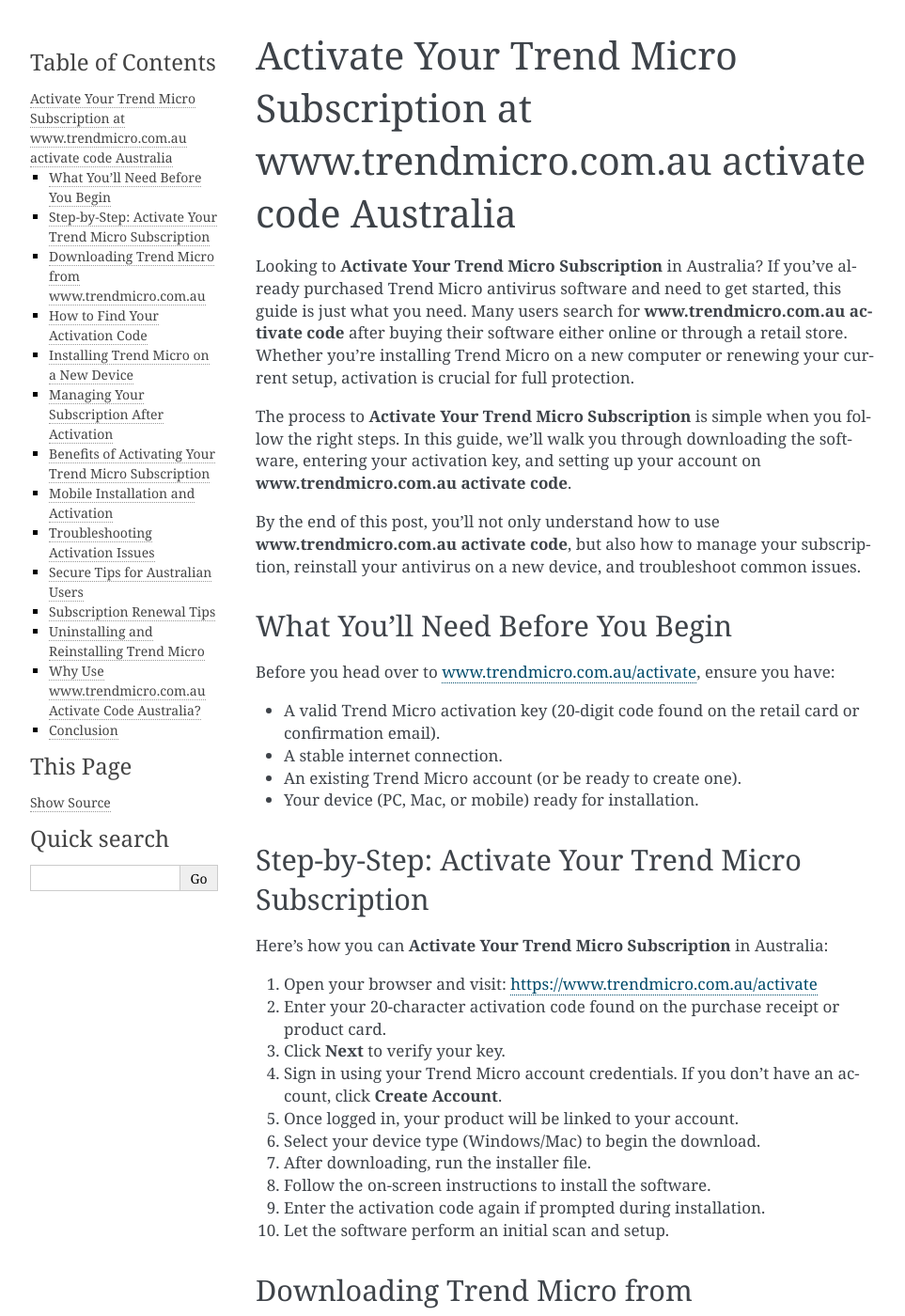
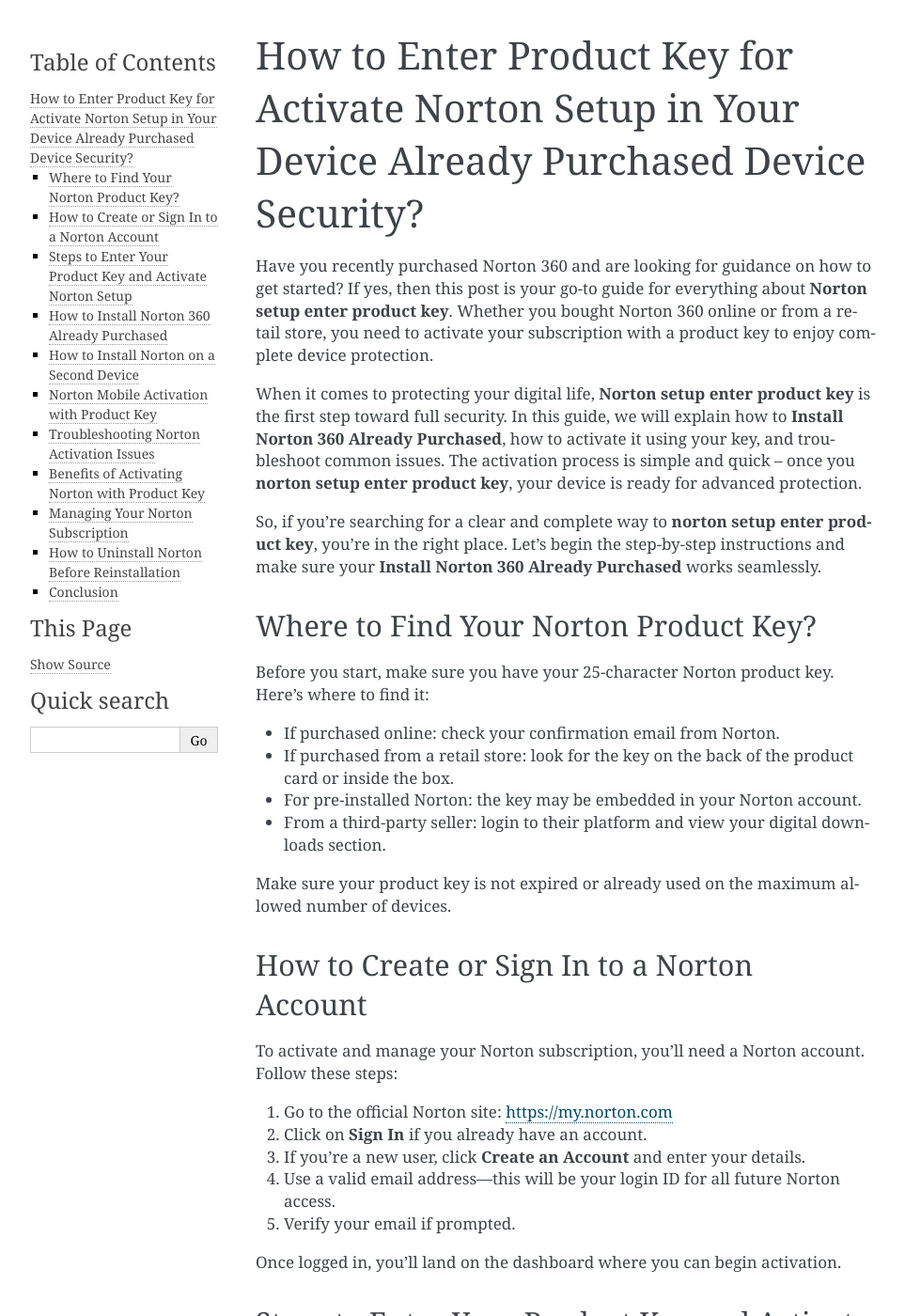
Before and after one commit to janelangton/NewsClassifier, a Sphinx documentation site: the page built from docs/index.rst, in a window 1280 px wide and 1400 px high. Shown: the whole window at 94% size, without its empty margins (148-1111 px from the left). Built offline with Sphinx 7.4.7, drawn with Linux system fonts in a browser that asks for light colours; some of the changed text lies outside the part shown.

Commit message:
Update index.rst

```diff
--- a/docs/index.rst
+++ b/docs/index.rst
@@ -1,197 +1,186 @@
-Activate Your Trend Micro Subscription at www.trendmicro.com.au activate code Australia
-=========================================================================================
+How to Enter Product Key for Activate Norton Setup in Your Device Already Purchased Device Security?
+======================================================================================================
 
-Looking to **Activate Your Trend Micro Subscription** in Australia? If you've already purchased Trend Micro antivirus software and need to get started, this guide is just what you need. Many users search for **www.trendmicro.com.au activate code** after buying their software either online or through a retail store. Whether you're installing Trend Micro on a new computer or renewing your current setup, activation is crucial for full protection.
+Have you recently purchased Norton 360 and are looking for guidance on how to get started? If yes, then this post is your go-to guide for everything about **Norton setup enter product key**. Whether you bought Norton 360 online or from a retail store, you need to activate your subscription with a product key to enjoy complete device protection.
 
-The process to **Activate Your Trend Micro Subscription** is simple when you follow the right steps. In this guide, we’ll walk you through downloading the software, entering your activation key, and setting up your account on **www.trendmicro.com.au activate code**.
+When it comes to protecting your digital life, **Norton setup enter product key** is the first step toward full security. In this guide, we will explain how to **Install Norton 360 Already Purchased**, how to activate it using your key, and troubleshoot common issues. The activation process is simple and quick – once you **norton setup enter product key**, your device is ready for advanced protection.
 
-By the end of this post, you'll not only understand how to use **www.trendmicro.com.au activate code**, but also how to manage your subscription, reinstall your antivirus on a new device, and troubleshoot common issues.
+So, if you're searching for a clear and complete way to **norton setup enter product key**, you're in the right place. Let's begin the step-by-step instructions and make sure your **Install Norton 360 Already Purchased** works seamlessly.
 
-What You’ll Need Before You Begin
+Where to Find Your Norton Product Key?
+--------------------------------------
+
+Before you start, make sure you have your 25-character Norton product key. Here's where to find it:
+
+- If purchased online: check your confirmation email from Norton.
+- If purchased from a retail store: look for the key on the back of the product card or inside the box.
+- For pre-installed Norton: the key may be embedded in your Norton account.
+- From a third-party seller: login to their platform and view your digital downloads section.
+
+Make sure your product key is not expired or already used on the maximum allowed number of devices.
+
+How to Create or Sign In to a Norton Account
+--------------------------------------------
+
+To activate and manage your Norton subscription, you’ll need a Norton account. Follow these steps:
+
+1. Go to the official Norton site:
+   `https://my.norton.com <https://my.norton.com>`_
+
+2. Click on **Sign In** if you already have an account.
+
+3. If you’re a new user, click **Create an Account** and enter your details.
+
+4. Use a valid email address—this will be your login ID for all future Norton access.
+
+5. Verify your email if prompted.
+
+Once logged in, you’ll land on the dashboard where you can begin activation.
+
+Steps to Enter Your Product Key and Activate Norton Setup
+----------------------------------------------------------
+
+Ready to activate Norton? Here's the full process to **norton setup enter product key** for an already purchased product:
+
+1. Open your browser and visit
+   `https://www.norton.com/setup <https://www.norton.com/setup>`_
+
+2. Sign in with your Norton account credentials.
+
+3. Click on **Enter a Product Key**.
+
+4. Carefully type in your 25-digit key and hit **Next**.
+
+5. Norton will validate the key and confirm your subscription.
+
+6. You’ll now see your eligible Norton products listed.
+
+7. Click **Download** next to the Norton 360 or product you purchased.
+
+8. Once downloaded, open the installer file and allow changes if prompted.
+
+9. Follow on-screen instructions to install.
+
+10. After installation, sign in again and your device will be secured.
+
+How to Install Norton 360 Already Purchased
+--------------------------------------------
+
+If you've already purchased Norton 360, follow these simple steps to install:
+
+1. Sign in to your Norton account:
+   `https://my.norton.com <https://my.norton.com>`_
+
+2. On the dashboard, click **Download** next to Norton 360.
+
+3. Open the downloaded installer.
+
+4. Allow the app to make changes to your device.
+
+5. Follow setup prompts, including terms and conditions.
+
+6. Enter your **norton setup enter product key** if it hasn’t been added already.
+
+7. Wait for the software to complete installation.
+
+8. Perform the initial scan when prompted.
+
+9. Customize security settings if needed.
+
+10. Restart your computer for a clean start.
+
+How to Install Norton on a Second Device
+----------------------------------------
+
+If your subscription allows multiple devices, here’s how to install it on a second device:
+
+1. Open your primary device and log in to your Norton account.
+
+2. Go to **My Subscriptions** and click **Install on Another Device**.
+
+3. Choose the type of device (Windows, Mac, Android, iOS).
+
+4. Email yourself the installer link or download directly on the second device.
+
+5. Open the installer, sign in, and the license will activate automatically.
+
+Norton Mobile Activation with Product Key
+-----------------------------------------
+
+To install Norton on your smartphone:
+
+1. Visit the Play Store (Android) or App Store (iOS).
+
+2. Search for **Norton 360 Mobile Security**.
+
+3. Download and install the app.
+
+4. Open the app and sign in using your Norton account.
+
+5. If not already linked, go to
+   `https://www.norton.com/setup <https://www.norton.com/setup>`_
+   and enter your product key.
+
+6. The app will sync your license and activate mobile protection.
+
+Troubleshooting Norton Activation Issues
+-----------------------------------------
+
+Sometimes things don’t go as planned. Here are common activation errors and fixes:
+
+- **Invalid Product Key**: Double-check each digit. Avoid confusing 0 (zero) with O (letter).
+- **Product Already Used**: You may have already activated it on another device. Check your account usage.
+- **Network Errors**: Make sure your internet is stable. Restart your router if needed.
+- **Installation Fails**: Temporarily disable other antivirus software and try again.
+
+Still stuck? Visit Norton Support at:
+`https://support.norton.com <https://support.norton.com>`_
+
+Benefits of Activating Norton with Product Key
+-----------------------------------------------
+
+Activating your **Install Norton 360 Already Purchased** product unlocks:
+
+- Real-time antivirus protection
+- Advanced firewall monitoring
+- Ransomware and phishing defense
+- Identity theft protection
+- Secure VPN (if included in your plan)
+
+Without activation, the product may only function in a limited trial mode.
+
+Managing Your Norton Subscription
 ----------------------------------
 
-Before you head over to `www.trendmicro.com.au/activate <https://www.trendmicro.com.au/activate>`_, ensure you have:
+To check billing or renew your license:
 
-- A valid Trend Micro activation key (20-digit code found on the retail card or confirmation email).
-- A stable internet connection.
-- An existing Trend Micro account (or be ready to create one).
-- Your device (PC, Mac, or mobile) ready for installation.
+1. Sign in to
+   `https://my.norton.com <https://my.norton.com>`_
 
-Step-by-Step: Activate Your Trend Micro Subscription
------------------------------------------------------
+2. Navigate to **Subscriptions** or **Billing Info**.
 
-Here’s how you can **Activate Your Trend Micro Subscription** in Australia:
+3. Here you can upgrade, extend, or cancel your plan.
 
-1. Open your browser and visit:
-   `https://www.trendmicro.com.au/activate <https://www.trendmicro.com.au/activate>`_
+4. You can also toggle **Auto-Renewal** settings for hassle-free renewal.
 
-2. Enter your 20-character activation code found on the purchase receipt or product card.
+5. For refunds or billing issues, click **Support** and choose **Live Chat**.
 
-3. Click **Next** to verify your key.
+How to Uninstall Norton Before Reinstallation
+----------------------------------------------
 
-4. Sign in using your Trend Micro account credentials. If you don't have an account, click **Create Account**.
+If you’re having issues or switching devices, follow these steps:
 
-5. Once logged in, your product will be linked to your account.
+1. Open Control Panel > Programs > Uninstall a program (Windows).
 
-6. Select your device type (Windows/Mac) to begin the download.
+2. Choose **Norton 360** and click **Uninstall**.
 
-7. After downloading, run the installer file.
+3. Restart your system.
 
-8. Follow the on-screen instructions to install the software.
-
-9. Enter the activation code again if prompted during installation.
-
-10. Let the software perform an initial scan and setup.
-
-Downloading Trend Micro from www.trendmicro.com.au
----------------------------------------------------
-
-Using the official Australian site ensures regional accuracy in license validation. Always use the secure link:
-`https://www.trendmicro.com.au/activate <https://www.trendmicro.com.au/activate>`_
-
-Avoid third-party websites that might distribute outdated or fake software packages.
-
-How to Find Your Activation Code
---------------------------------
-
-Your Trend Micro activation key is usually located:
-
-- In your purchase confirmation email if bought online.
-- On the back of your product card if bought from a retail store.
-- Inside the CD case or product box.
-
-If you've lost it, sign in at
-`https://account.trendmicro.com <https://account.trendmicro.com>`_
-to view your registered keys under **Subscriptions**.
-
-Installing Trend Micro on a New Device
---------------------------------------
-
-Already activated but switching devices? Here’s how to reinstall:
-
-1. On your new device, visit
-   `https://www.trendmicro.com.au/activate <https://www.trendmicro.com.au/activate>`_
-
-2. Download the installer and run it.
-
-3. Log in to your Trend Micro account when prompted.
-
-4. Select your active subscription.
-
-5. Follow installation prompts and complete activation.
-
-Note: You may need to deactivate an older device to reuse the license.
-
-Managing Your Subscription After Activation
--------------------------------------------
-
-Once your Trend Micro software is activated, visit:
-`https://account.trendmicro.com <https://account.trendmicro.com>`_
-
-From your dashboard, you can:
-
-- Check how many devices your license covers.
-- Add or remove devices.
-- Renew or extend your subscription.
-- Change your account details.
-
-Benefits of Activating Your Trend Micro Subscription
------------------------------------------------------
-
-Why go through the effort to activate? Because full activation enables:
-
-- Real-time virus scanning.
-- Ransomware and malware protection.
-- Privacy protection on websites and apps.
-- System optimization tools.
-- Parental controls for families.
-
-Without activation, your software may run in trial mode with limited features.
-
-Mobile Installation and Activation
-----------------------------------
-
-Trend Micro also supports mobile devices:
-
-1. Download **Trend Micro Mobile Security** from the App Store or Google Play.
-
-2. Open the app and sign in using your Trend Micro account.
-
-3. Enter your 20-digit activation code when prompted.
-
-4. Allow the app required permissions.
-
-5. Start your mobile protection immediately.
-
-Troubleshooting Activation Issues
----------------------------------
-
-Some users encounter problems during activation. Here’s how to resolve them:
-
-- **Invalid Code**: Make sure there are no typos or extra spaces.
-- **Expired License**: Check your subscription’s expiration date.
-- **Already in Use**: If the license is used on maximum devices, deactivate one via your account dashboard.
-- **Connection Errors**: Disable firewall temporarily and retry.
-
-If you need more help, visit:
-`https://helpcenter.trendmicro.com <https://helpcenter.trendmicro.com>`_
-
-Secure Tips for Australian Users
----------------------------------
-
-When using **www.trendmicro.com.au activate code**, follow these security practices:
-
-- Always install Trend Micro from official sources only.
-- Don’t share your activation code publicly.
-- Enable automatic updates for virus definitions.
-- Perform weekly system scans.
-- Back up your data regularly.
-
-Subscription Renewal Tips
---------------------------
-
-You’ll receive a reminder as your subscription nears expiration. To renew:
-
-1. Visit
-   `https://account.trendmicro.com <https://account.trendmicro.com>`_
-
-2. Go to **Subscriptions**.
-
-3. Click **Renew** and follow payment steps.
-
-You can also choose auto-renewal for continuous protection.
-
-Uninstalling and Reinstalling Trend Micro
-------------------------------------------
-
-Sometimes reinstalling helps resolve issues:
-
-1. Open **Control Panel** > **Programs and Features** (Windows) or **Applications** (Mac).
-
-2. Locate and uninstall Trend Micro.
-
-3. Reboot your system.
-
-4. Revisit
-   `https://www.trendmicro.com.au/activate <https://www.trendmicro.com.au/activate>`_
-
-5. Reinstall and enter your activation key.
-
-Why Use www.trendmicro.com.au Activate Code Australia?
---------------------------------------------------------
-
-Using the regional URL ensures your product key works without licensing conflicts. The **www.trendmicro.com.au activate code** portal is optimized for:
-
-- Australian-based subscriptions.
-- Regional payment methods.
-- Fast product support from local teams.
+4. Reinstall using the steps provided above.
 
 Conclusion
 ----------
 
-Activating Trend Micro through **www.trendmicro.com.au activate code** is quick, reliable, and essential for unlocking your subscription’s full potential. Whether you’re setting it up for the first time or reinstalling on a new device, this guide ensures a smooth process.
+Activating your Norton protection using your product key is essential to ensuring your device is fully secure. Whether you're setting up on a new PC or reinstalling on another device, the **norton setup enter product key** method is designed for ease and flexibility. Once installed, you get peace of mind with **Install Norton 360 Already Purchased**, offering all the layers of protection that Norton is known for.
 
-Don’t wait to protect your personal or business devices—**Activate Your Trend Micro Subscription** today and enjoy peace of mind with award-winning cybersecurity software.
-
-For further help, always visit:
-`https://helpcenter.trendmicro.com <https://helpcenter.trendmicro.com>`_
+Don’t delay. If you've already purchased your Norton product, take a few minutes now to activate and safeguard your devices today.
```
